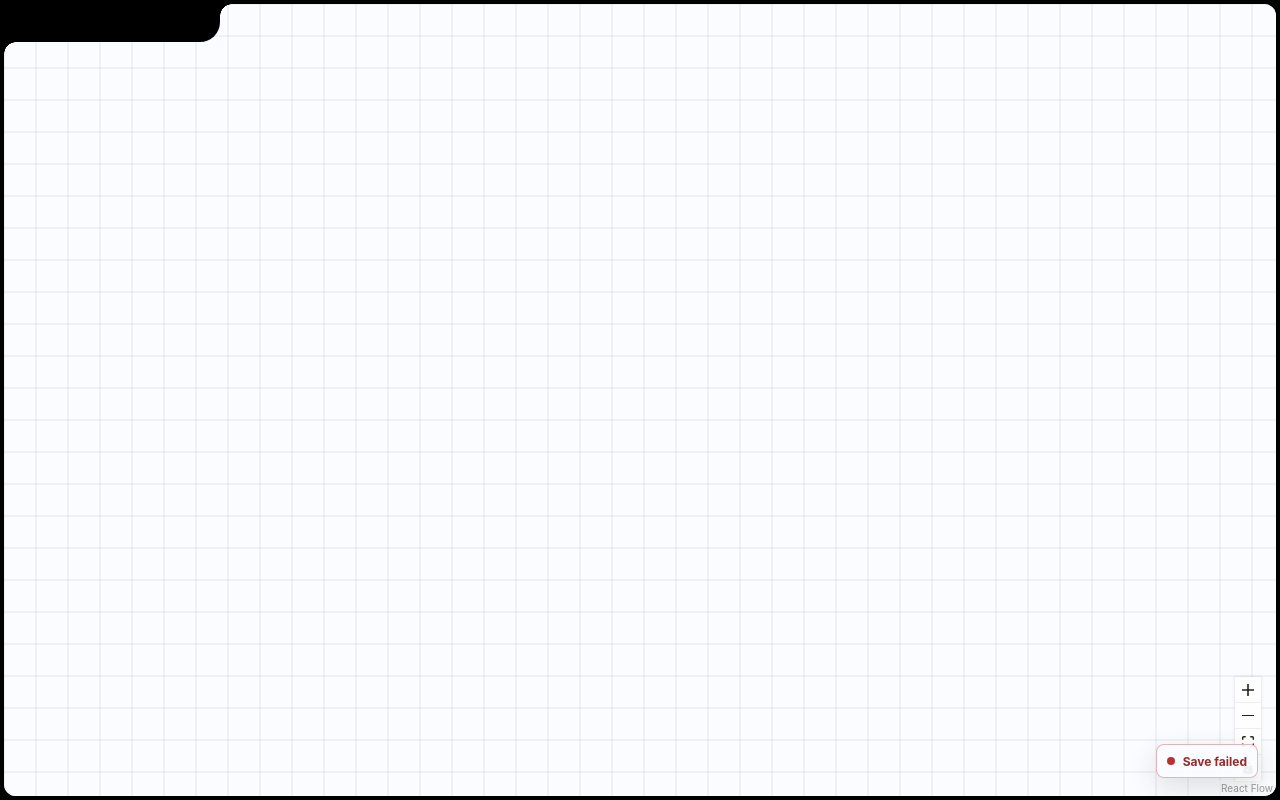
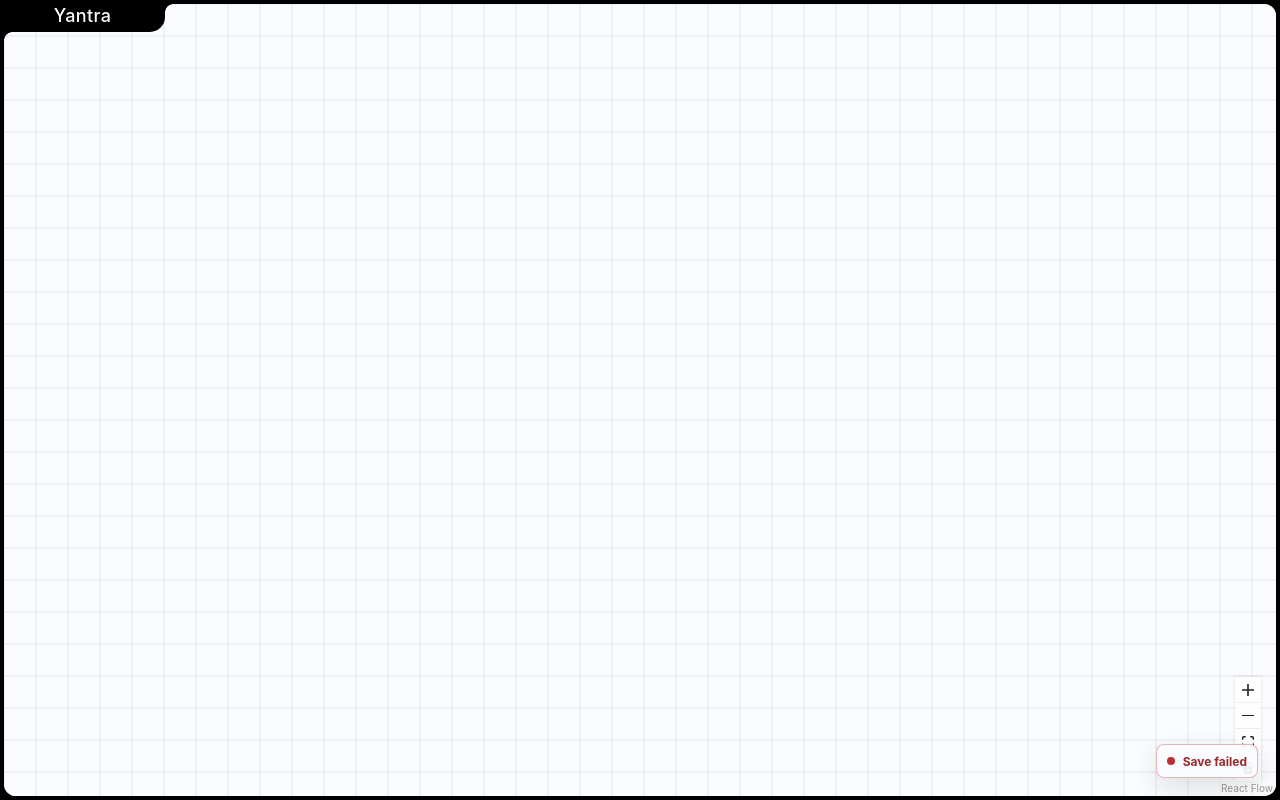
Before and after one commit to 1shCha/Yantra, a React (Vite) app: page / in a window 1280 px wide. Built offline with nearby package versions, Linux system fonts and the light colour scheme.

Commit message:
first iteration of logo

```diff
--- a/src/renderer/canvas/CanvasView.tsx
+++ b/src/renderer/canvas/CanvasView.tsx
@@ -104,6 +104,7 @@ export function CanvasView({ persistenceStatus }: CanvasViewProps) {
   const { getViewport, getZoom, screenToFlowPosition } = useReactFlow();
   const [alignmentResult, setAlignmentResult] = useState<AlignmentResult | null>(null);
   const [isFullscreen, setIsFullscreen] = useState(false);
+  const [isBrandSidebarOpen, setIsBrandSidebarOpen] = useState(false);
   const resizeStartBoundsRef = useRef<{ bounds: NodeGeometry; nodeId: string } | null>(null);
 
   useEffect(() => {
@@ -392,8 +393,27 @@ export function CanvasView({ persistenceStatus }: CanvasViewProps) {
   );
 
   return (
-    <main ref={canvasRef} className={`app-shell${isFullscreen ? ' app-shell--fullscreen' : ''}`}>
-      <div className="app-shell__notch" aria-hidden="true" />
+    <main
+      ref={canvasRef}
+      className={`app-shell${isFullscreen ? ' app-shell--fullscreen' : ''}${
+        isBrandSidebarOpen ? ' app-shell--sidebar-open' : ''
+      }`}
+    >
+      <aside
+        className={`app-shell__sidebar${isBrandSidebarOpen ? ' app-shell__sidebar--open' : ''}`}
+        aria-hidden={!isBrandSidebarOpen}
+        aria-label="Yantra sidebar"
+      />
+      <div className="app-shell__notch" aria-label="Yantra">
+        <button
+          type="button"
+          className="app-shell__name"
+          aria-expanded={isBrandSidebarOpen}
+          onClick={() => setIsBrandSidebarOpen((isOpen) => !isOpen)}
+        >
+          Yantra
+        </button>
+      </div>
       <div className="app-shell__surface">
         <CanvasEditorProvider>
           <CanvasAlignmentProvider value={alignmentContextValue}>
--- a/src/renderer/styles.css
+++ b/src/renderer/styles.css
@@ -34,11 +34,56 @@ textarea {
   top: 0;
   left: 0;
   z-index: 2;
-  width: 220px;
-  height: 42px;
-  border-radius: 0 0 20px 0;
+  width: 165px;
+  height: 32px;
+  border-radius: 0 0 15px 0;
   background: #000;
+  display: flex;
+  align-items: center;
+  justify-content: center;
+  box-sizing: border-box;
+  padding: 0 16px;
   pointer-events: none;
+}
+
+.app-shell__sidebar {
+  position: absolute;
+  top: 0;
+  bottom: 0;
+  left: 0;
+  z-index: 1;
+  width: 0;
+  overflow: hidden;
+  background: #000;
+  opacity: 0;
+  transition:
+    width 320ms cubic-bezier(0.22, 1, 0.36, 1),
+    opacity 220ms ease-out;
+}
+
+.app-shell__sidebar--open {
+  width: 165px;
+  opacity: 1;
+}
+
+.app-shell__name {
+  border: 0;
+  margin: 0;
+  padding: 0;
+  background: transparent;
+  color: #fafcff;
+  font-family: Inter, ui-sans-serif, system-ui, sans-serif;
+  font-size: 18px;
+  font-weight: 500;
+  letter-spacing: 0.02em;
+  line-height: 1;
+  cursor: pointer;
+  pointer-events: auto;
+}
+
+.app-shell__name:focus-visible {
+  outline: 2px solid #fafcff;
+  outline-offset: 3px;
 }
 
 /* Fill outside a transparent quarter-circle to blend into the 4px surround. */
@@ -46,12 +91,12 @@ textarea {
 .app-shell__notch::after {
   content: "";
   position: absolute;
-  width: 12px;
-  height: 12px;
+  width: 8px;
+  height: 8px;
   background: radial-gradient(
     circle at bottom right,
-    transparent 11.5px,
-    #000 12px
+    transparent 7.5px,
+    #000 8px
   );
 }
 
@@ -71,6 +116,11 @@ textarea {
   overflow: hidden;
   border-radius: 12px;
   background: #fafcff;
+  transition: left 320ms cubic-bezier(0.22, 1, 0.36, 1);
+}
+
+.app-shell--sidebar-open .app-shell__surface {
+  left: 169px;
 }
 
 .react-flow {
```
